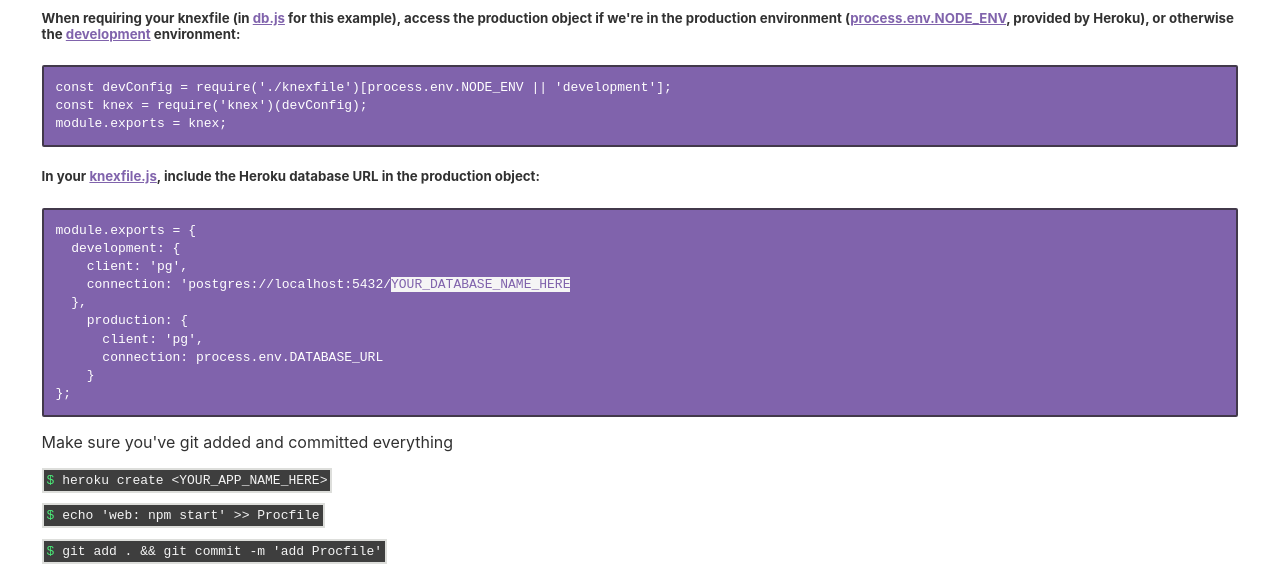
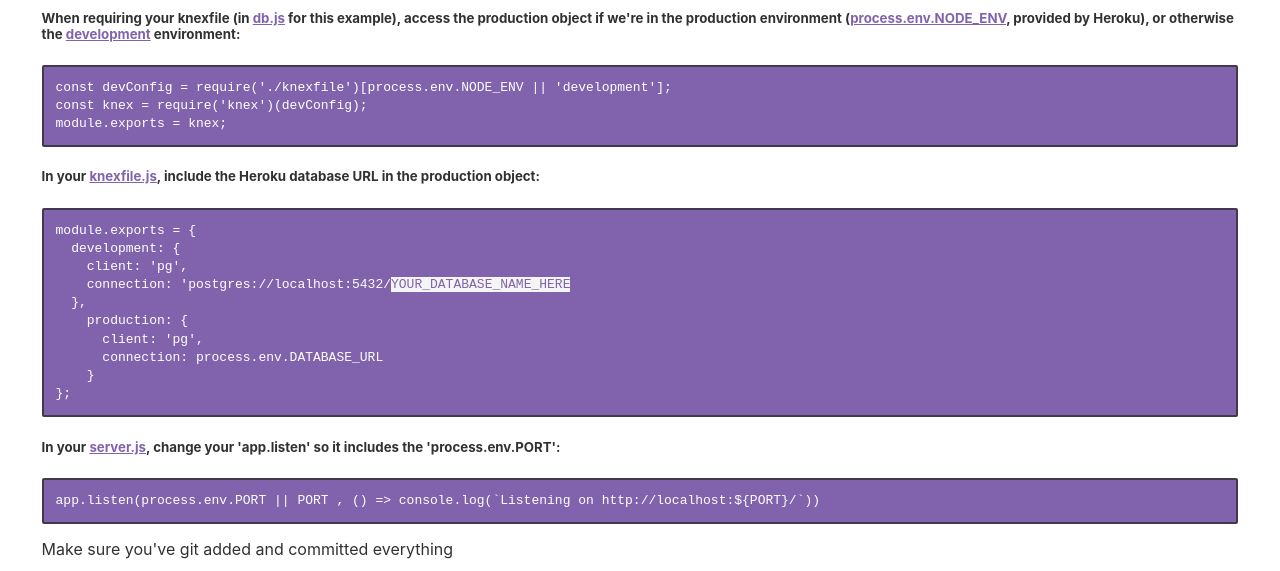
Before and after one commit to davidnymanmusic/heroku_deployment_static, a plain HTML site: page index.html in a window 1280 px wide. Shown: the part 220-791 px from the top of the page. Drawn offline with Linux system fonts and the light colour scheme.

Commit message:
add PORT info

```diff
--- a/index.html
+++ b/index.html
@@ -1,4 +1,4 @@
-<!DOCTYPE html><html><head><title>HEROKU DEPLOYMENT</title><meta charSet="utf-8"/><meta http-equiv="x-ua-compatible" content="ie=edge"/><meta name="viewport" content="width=device-width, initial-scale=1"/><link rel="stylesheet" href="assets/css/site.css"/></head><body><div class="top"><header role="banner"></header><main><h1 id="deploying-your-api-to-heroku">DEPLOYING YOUR API TO HEROKU</h1>
+<!DOCTYPE html><html><head><title>Cuttlebelle - Homepage</title><meta charSet="utf-8"/><meta http-equiv="x-ua-compatible" content="ie=edge"/><meta name="viewport" content="width=device-width, initial-scale=1"/><link rel="stylesheet" href="assets/css/site.css"/></head><body><div class="top"><header role="banner"></header><main><h1 id="deploying-your-api-to-heroku">DEPLOYING YOUR API TO HEROKU</h1>
 <h2 id="g72-q3">g72 Q3</h2>
 <h5 id="when-requiring-your-knexfile-in-db-js-for-this-example-access-the-production-object-if-we-re-in-the-production-environment-process-env-node_env-provided-by-heroku-or-otherwise-the-development-environment-">When requiring your knexfile (in <strong>db.js</strong> for this example), access the production object if we&#39;re in the production environment (<strong>process.env.NODE_ENV</strong>, provided by Heroku), or otherwise the <strong>development</strong> environment:</h5>
 <pre>
@@ -21,6 +21,11 @@ module.exports = {
 };
 </pre>
 
+<h5 id="in-your-server-js-change-your-app-listen-so-it-includes-the-process-env-port-">In your <strong>server.js</strong>, change your &#39;app.listen&#39; so it includes the &#39;process.env.PORT&#39;:</h5>
+<pre>
+app.listen(process.env.PORT || PORT , () => console.log(`Listening on http://localhost:${PORT}/`))
+</pre>
+
 <p>Make sure you&#39;ve git added and committed everything</p>
 <p><code>heroku create &lt;YOUR_APP_NAME_HERE&gt;</code></p>
 <p><code>echo &#39;web: npm start&#39; &gt;&gt; Procfile</code></p>
```
